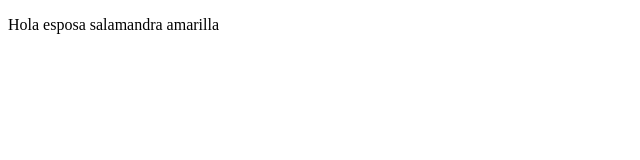
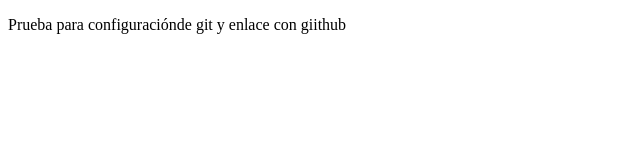
Before and after one commit to ANDRES24443/Practica_configuracion_prework, a plain HTML site: page index.html in a window 1280 px wide. Shown: the whole page, without its empty margins (0-640 px from the left). Drawn offline with Linux system fonts and the light colour scheme.

Commit message:
segunda version

```diff
--- a/index.html
+++ b/index.html
@@ -7,7 +7,7 @@
 </head>
 <body>
    <p>
-       Hola esposa salamandra amarilla
+       Prueba para configuraciónde git y enlace con giithub
    </p>
 </body>
 </html>
```
